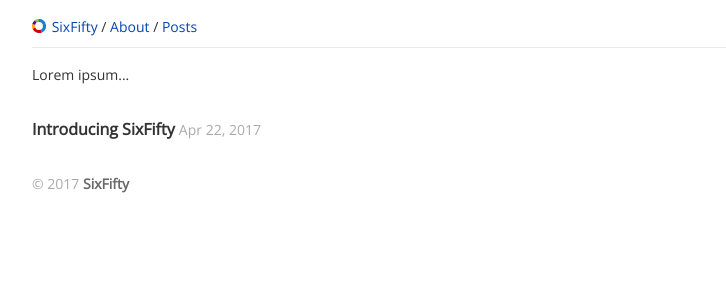
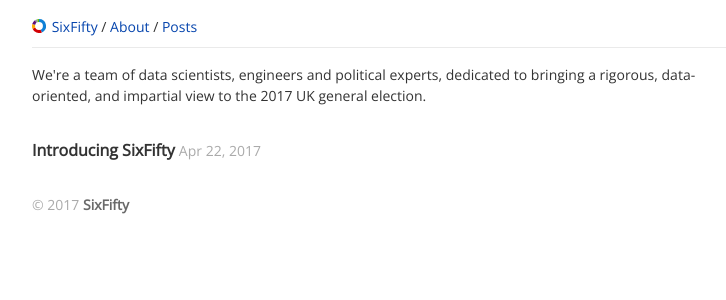
Before and after one commit to six50/sixfifty, a Jekyll site: the page built from pages/index.html, in a window 1280 px wide. Shown: the top 300 px of the page, without its empty margins (8-734 px from the left). Built offline with Jekyll 4.4.1, drawn with Linux system fonts in a browser that asks for light colours; comment, search, counter and statistics services are not loaded.

Commit message:
Give us some useful intro text

```diff
--- a/_includes/intro.html
+++ b/_includes/intro.html
@@ -1,3 +1,3 @@
 <p class="site-intro">
-  Lorem ipsum...
+  We're a team of data scientists, engineers and political experts, dedicated to bringing a rigorous, data-oriented, and impartial view to the 2017 UK general election.
 </p>
```
